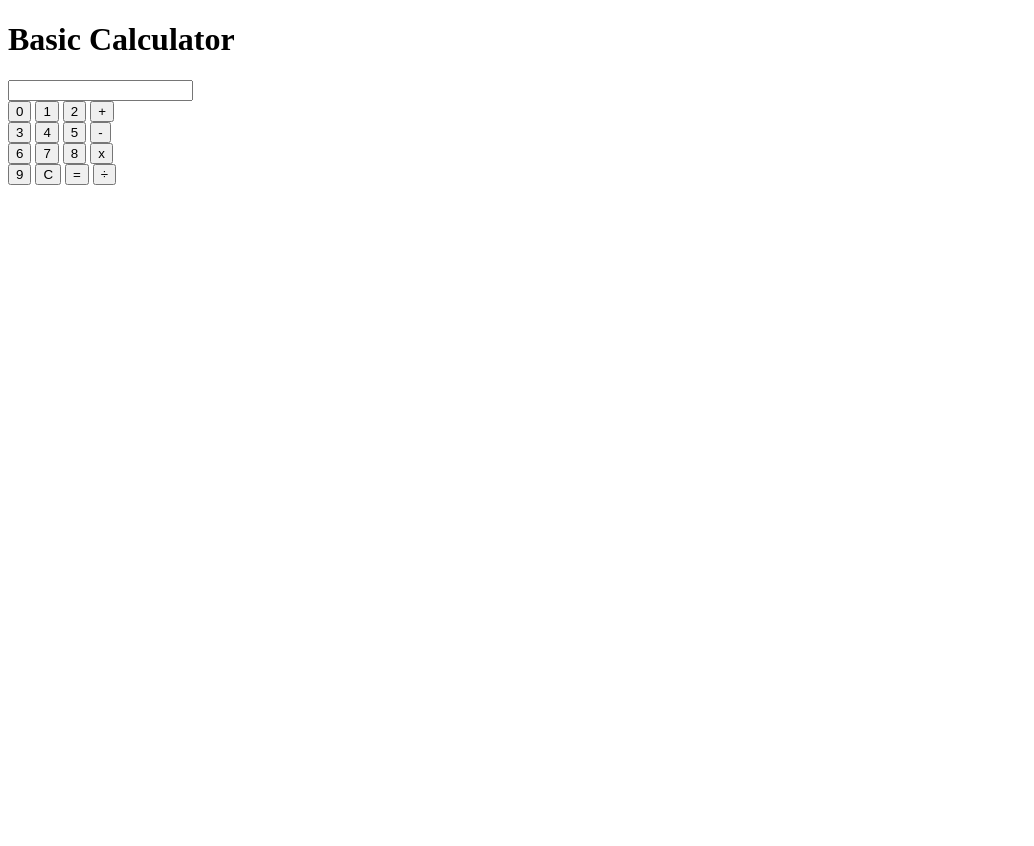
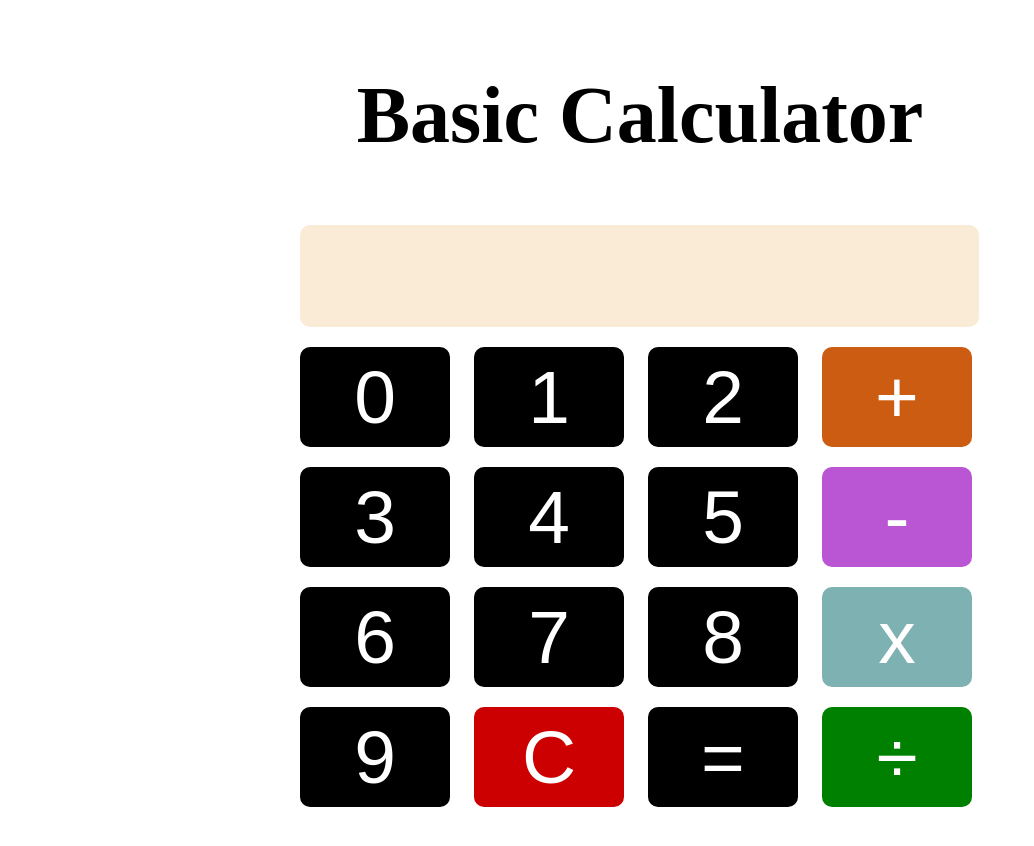
Before and after one commit to shadysaleh01/calculator, a plain HTML site: page index.html in a window 1280 px wide. Shown: the whole page, without its empty margins (0-1034 px from the left). Before the commit the page ends 800 px from the top, so only its background shows below. Drawn offline with Linux system fonts and the light colour scheme.

Commit message:
Added some css style inline and some in css file

```diff
--- a/index.html
+++ b/index.html
@@ -8,26 +8,28 @@
     <title>Calculator</title>
 </head>
 <body>
+    <div class="container">
         <h1>Basic Calculator</h1>
         <form id="myForm">
-        <input type="text"><br/>
+            <input name="display" class="display"><br/>
             <input type="button" value="0">
             <input type="button" value="1">
             <input type="button" value="2">
-        <input type="button" value="+"><br>
+            <input type="button" value="+" style="background-color: #cc5c11;"><br>
             <input type="button" value="3">
             <input type="button" value="4">
             <input type="button" value="5">
-        <input type="button" value="-"><br>
+            <input type="button" value="-" style="background-color: #ba55d3;"><br>
             <input type="button" value="6">
             <input type="button" value="7">
             <input type="button" value="8">
-        <input type="button" value="x"><br>
+            <input type="button" value="x" style="background-color: #7db1b2;"><br>
             <input type="button" value="9">
-        <input type="button" value="C">
+            <input type="button" value="C" style="background-color: #cc0000;">
             <input type="button" value="=">
-        <input type="button" value="&#247;">
+            <input type="button" value="&#247;" style="background-color: green;">
 
         </form>
+    </div>
 </body>
 </html>
--- a/style.css
+++ b/style.css
@@ -0,0 +1,30 @@
+.container {
+    /* margin-top: 100px;
+    margin-left: 500px; */
+    width: 700px;
+    margin: 70px auto;
+}
+
+form{
+    width: 100%;
+}
+input {
+    width: 150px;
+    height: 100px;
+    font-size: 75px;
+    border-radius: 10px;
+    margin: 10px;
+    background-color: #000;
+    color: #fff;
+    border-style: none;
+}
+
+h1 {
+    text-align: center;
+    font-size: 80px;
+}
+
+.display {
+    width: 675px;
+    background-color: antiquewhite;
+}
```
Lines whose indentation alone changed are shown as unchanged.
